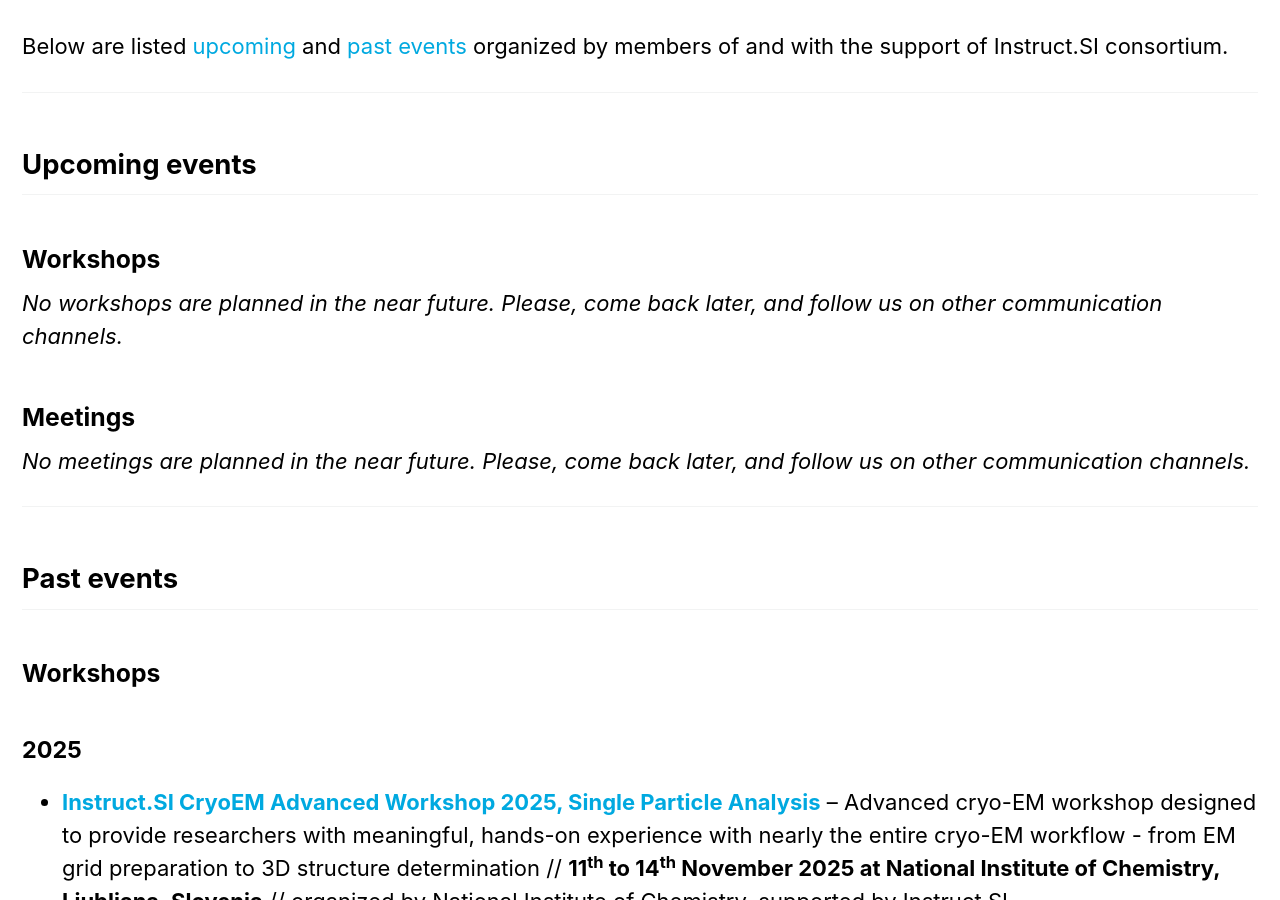
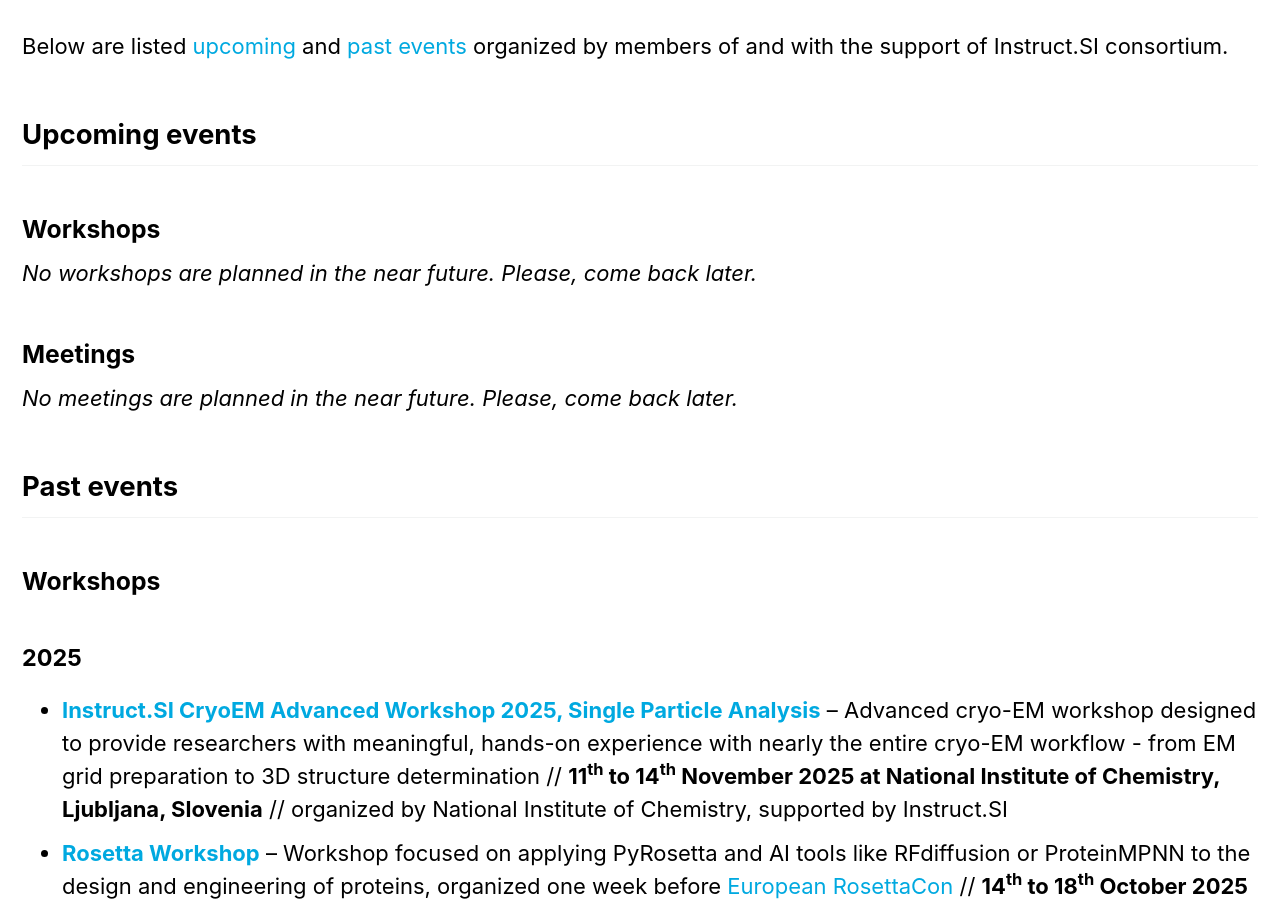
Before and after one commit to InstructSI/instructsi.github.io, a Jekyll site: the page built from _pages/events.md, in a window 1280 px wide and 900 px high, scrolled down 851 px. Built offline with Jekyll 4.4.1, drawn with Linux system fonts in a browser that asks for light colours; cached includes are drawn as plain includes.

Commit message:
Events note

```diff
--- a/_pages/events.md
+++ b/_pages/events.md
@@ -22,19 +22,15 @@
 
 Below are listed [upcoming](/events/#upcoming-events) and [past events](/events/#past-events) organized by members of and with the support of Instruct.SI consortium.
 
----
-
 ## Upcoming events
 
 ### Workshops
 
-*No workshops are planned in the near future. Please, come back later, and follow us on other communication channels.*
+*No workshops are planned in the near future. Please, come back later.*
 
 ### Meetings
 
-*No meetings are planned in the near future. Please, come back later, and follow us on other communication channels.*
-
----
+*No meetings are planned in the near future. Please, come back later.*
 
 ## Past events
 
```
